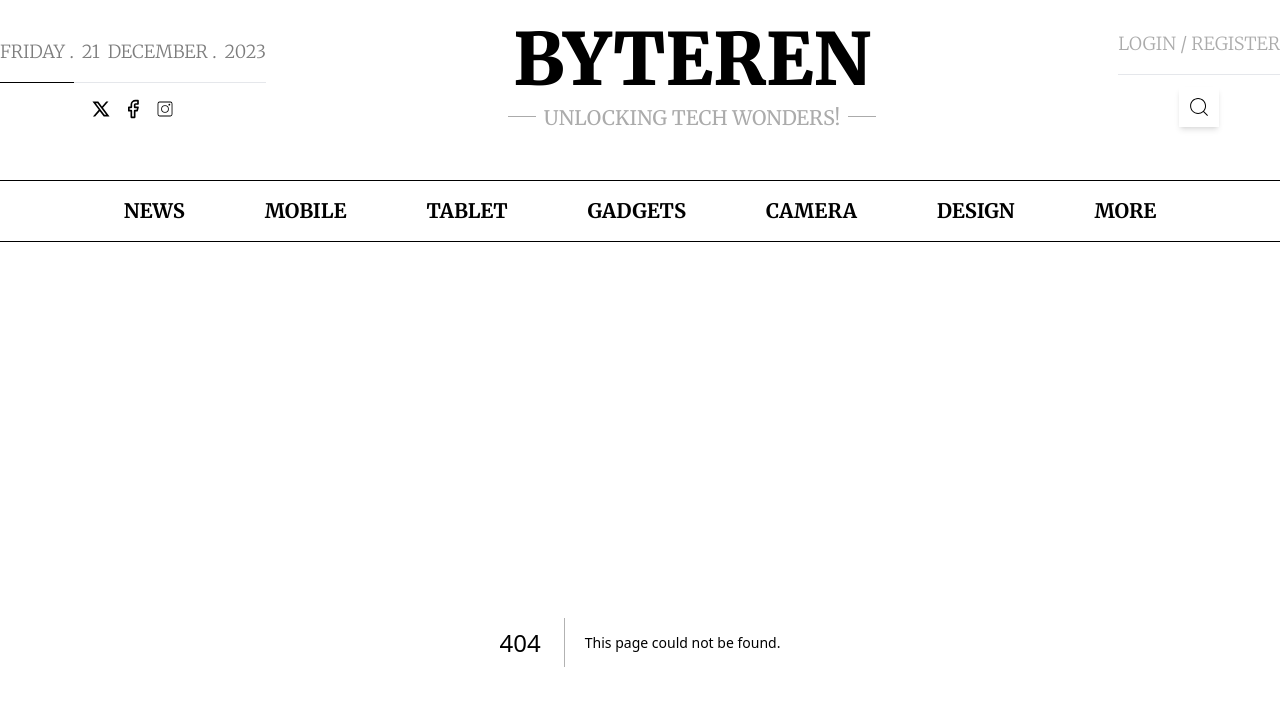
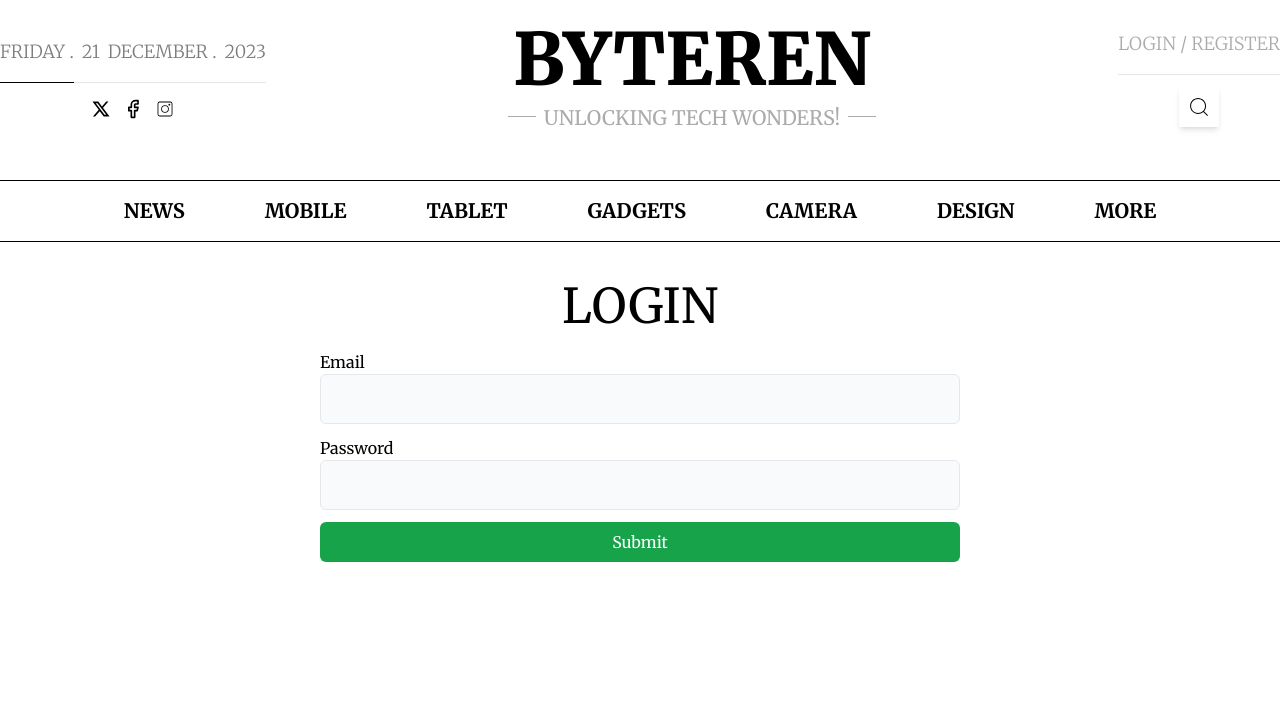
Before and after one commit to abimbola7/blogapp, a Next.js app: page /auth/signin in a window 1280 px wide. Before the commit this address had no page. Shown: the top 706 px of the page. Built offline with nearby package versions, Linux system fonts and the light colour scheme.

Commit message:
login form

```diff
--- a/package.json
+++ b/package.json
@@ -20,6 +20,7 @@
     "react": "^18",
     "react-dom": "^18",
     "react-icons": "^4.12.0",
+    "react-toastify": "^9.1.3",
     "yup": "^1.3.3"
   },
   "devDependencies": {
--- /dev/null
+++ b/src/app/api/auth/[...nextauth]/route.jsx
@@ -0,0 +1,47 @@
+import NextAuth from "next-auth/next";
+import Credentials from "next-auth/providers/credentials";
+import Google from 'next-auth/providers/google'
+import User from "@/app/(models)/user";
+
+
+export const handler = NextAuth({
+  providers : [
+    Credentials({
+      name : "credentials",
+      credentials : {},
+      async authorize(credentials) {
+        const { firstName, email } = credentials
+        console.log(firstName, email)
+
+        try {
+          const user = await User.findOne({email})
+          console.log(user)
+          if (!user) return null;
+          return user
+        }catch(error) {
+          console.log(error, "Error in auth")
+        }
+      }
+    })
+  ],
+  session : {
+    strategy : "jwt"
+  },
+  secret : process.env.NEXTAUTH_SECRET,
+  pages : {
+    signIn : "/auth/signin"
+  },
+  callbacks : {
+    async session({ session, token, user }) {
+      const sessionUser = await User.findOne({ email : session.user.email })
+      if (sessionUser) {
+        console.log(sessionUser, "SESSSSSIONSUSSSSER")
+        session.user.id = sessionUser._id.toString()
+        session.user.name = sessionUser.firstName
+        return session;
+      }
+    }
+  }
+})
+
+export { handler as GET, handler as POST };
--- a/src/app/api/register/route.jsx
+++ b/src/app/api/register/route.jsx
@@ -4,7 +4,6 @@
 export async function POST(req, res) {
   try {
     const body = await req.json();
-    console.log(body)
     await User.create(body)
     return NextResponse.json({ message : "Registration Successful" }, { status : 200 })
   } catch (error) {
--- /dev/null
+++ b/src/app/api/userexists/route.jsx
@@ -0,0 +1,14 @@
+import { NextResponse } from "next/server";
+import User from "@/app/(models)/user";
+
+export async function POST(req, res) {
+  try {
+    const body = await req.json();
+    const userData  = body.user
+    const userEmail = await User.findOne({ email : userData.email })
+    console.log(userEmail)
+    return NextResponse.json({ userEmail }, { status : 200 })
+  } catch (error) {
+    return NextResponse.json({ message : error }, { status : 500 })
+  }
+}
--- /dev/null
+++ b/src/app/auth/signin/page.jsx
@@ -0,0 +1,10 @@
+import LoginForm from '@/components/forms/loginform'
+import React from 'react'
+
+const LoginPage = () => {
+  return (
+    <LoginForm />
+  )
+}
+
+export default LoginPage
--- a/src/app/page.js
+++ b/src/app/page.js
@@ -1,5 +1,7 @@
 export default function Home() {
   return (
-    <div>Home</div>
+    <div>
+      <p className="text-red-500 text-7xl">Hello world</p>
+    </div>
   )
 }
--- a/src/app/register/layout.jsx
+++ /dev/null
@@ -1,17 +0,0 @@
-import { Inter, Merriweather } from 'next/font/google'
-import "../globals.css"
-const merriweather = Merriweather({
-  subsets: ['latin'],
-  weight : ["300", "400", "700", "900"]
-})
-
-const inter = Inter({ subsets: ['latin'] })
-
-
-export default function SearchLayout({ children }) {
-  return (
-      <div className={`${merriweather.className} flex items-center justify-center`}>
-        {children}
-      </div>
-  )
-}
--- /dev/null
+++ b/src/components/forms/loginform.jsx
@@ -0,0 +1,57 @@
+"use client"
+
+import React from 'react'
+import * as Yup from "yup"
+import { Formik, Form, Field } from 'formik'
+
+const loginSchema = Yup.object().shape({
+  email : Yup.string().email('Invalid Email').required("Required"),
+  password : Yup.string().required("Please enter your password")
+})
+
+
+const LoginForm = () => {
+  return (
+    <div
+    className='mx-auto w-[40rem] max-w-[90%] mt-10'
+    >
+      <h1 className='text-center uppercase text-5xl mb-5'>Login</h1>
+      <Formik
+      initialValues={{
+        email : "",
+        password : "",
+      }}
+      validationSchema={loginSchema}
+      onSubmit={async (values) => {
+        console.log(values)
+      }}
+      >
+        {
+          ({ errors, isSubmitting, touched, values })=>(
+            <Form
+            className='flex flex-col space-y-3'
+            >
+              <div>
+                <label>Email</label>
+                <Field name="email"  className="forms"/>
+                {errors.email && touched.email ? (
+                  <div className='text-red-700'>{errors.email}</div>
+                ) : null}
+              </div>
+              <div>
+                <label>Password</label>
+                <Field name="password"  className="forms"  type="password"/>
+                {errors.password && touched.password ? (
+                  <div className='text-red-700'>{errors.password}</div>
+                ) : null}
+              </div>
+              <button type="submit" disabled={isSubmitting}  className='w-full text-center bg-green-600 py-2 text-white mt-2 rounded-md focus:outline-none disabled:bg-green-300'>Submit</button>
+            </Form>
+          )
+        }
+      </Formik>
+    </div>
+  )
+}
+
+export default LoginForm
--- a/src/components/forms/registerform.jsx
+++ b/src/components/forms/registerform.jsx
@@ -31,6 +31,7 @@
 
 
 const RegisterForm = () => {
+  const [ error, setError ] = React.useState(null)
   return (
     <div className='mx-auto w-[40rem] max-w-[90%] mt-10'>
       <h1 className='text-center uppercase text-5xl mb-5'>Sign Up</h1>
@@ -44,6 +45,27 @@
       }}
       validationSchema={SignupSchema}
       onSubmit={async (values) => {
+        setError(null)
+        try {
+          const user = {
+            email : values.email
+          }
+          const resUserExists = await fetch("/api/userexists", {
+            method : "POST",
+            headers : {
+              "Content-Type" : "application/json"
+            },
+            body : JSON.stringify({user})
+          })
+          const { userEmail } = await resUserExists.json()
+          if (userEmail) {
+            setError("User already exists")
+            return;
+          }
+        } catch (error){
+          console.log(error, "registerform")
+        }
+
         try {
           const res  = await fetch("/api/register", {
             method : "POST",
@@ -59,13 +81,14 @@
           })
           if (res.ok) {
             console.log("okay")
+
           }
         } catch(err) {
           console.error(err, "PROBLEM FROM REGISTER")
         }
       }}
       >
-        {({ errors, touched, isSubmitting }) => (
+        {({ errors, touched, isSubmitting, values }) => (
          <Form className='flex flex-col space-y-3'>
           <div>
             <label>First Name</label>
@@ -96,10 +119,12 @@
            <Field name="confirmPassword" type="password" className="forms"/>
            {errors.confirmPassword && touched.confirmPassword ? <div className='text-red-700'>{errors.confirmPassword}</div> : null}
           </div>
-
-           <button type="submit" disabled={isSubmitting}  className='w-full text-center bg-green-600 py-2 text-white mt-2 rounded-md focus:outline-none'>Submit</button>
+          {
+            error && <p className='text-red-500'>the email {values.email} already exists</p>
+          }
+           <button type="submit" disabled={isSubmitting}  className='w-full text-center bg-green-600 py-2 text-white mt-2 rounded-md focus:outline-none disabled:bg-green-300'>Submit</button>
            <p className='tect-center'>
-            Already have an account? <Link href={""} className='text-green-500'>Login</Link>
+            Already have an account? <Link href={"/auth/signin"} className='text-green-500'>Login</Link>
            </p>
          </Form>
        )}
--- a/src/components/header.jsx
+++ b/src/components/header.jsx
@@ -17,12 +17,12 @@
       </div>
 
       <div className='flex flex-col items-center justify-center space-y-2'>
-        <h1 className='font-extrabold text-7xl'>BYTEREN</h1>
+        <Link href="/" className='font-extrabold text-7xl'>BYTEREN</Link>
         <span className='relative text-xl text-lightGray before:absolute before:w-7 before:h-[.01rem] before:bg-lightGray before:-left-9 before:top-3 after:absolute after:w-7 after:h-[.01rem] after:bg-lightGray after:-right-9 after:top-3'>UNLOCKING TECH WONDERS!</span>
       </div>
       <div className='flex text-lg font-light text-lightGray flex-col items-center justify-center space-y-3'>
         <p className='pb-4 border-b border-[rgba(171, 171, 171)]'>
-          <Link href="/login">LOGIN</Link> /
+          <Link href="/auth/signin">LOGIN</Link> /
            <Link href="/register"> REGISTER</Link>
         </p>
         <Search />
--- a/tailwind.config.js
+++ b/tailwind.config.js
@@ -4,6 +4,7 @@
     './src/pages/**/*.{js,ts,jsx,tsx,mdx}',
     './src/components/**/*.{js,ts,jsx,tsx,mdx}',
     './src/app/**/*.{js,ts,jsx,tsx,mdx}',
+    './src/app/page.js'
   ],
   theme: {
     extend: {
```
Also changed, not shown: 1 other file (tests, documents, lock files or other folders).
